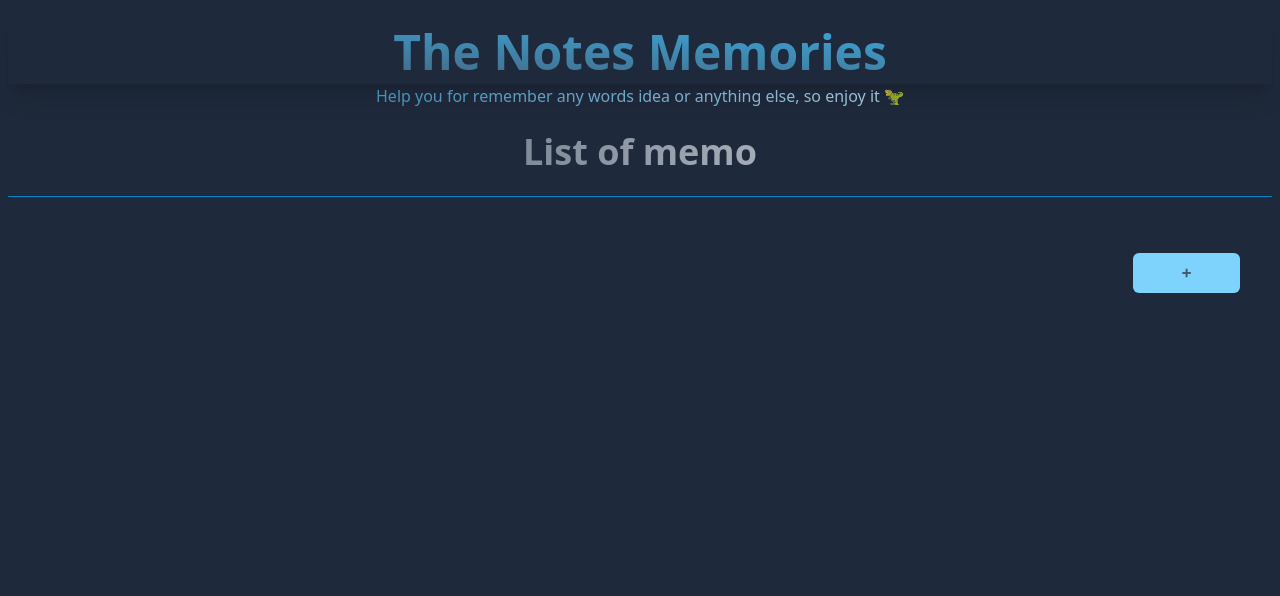
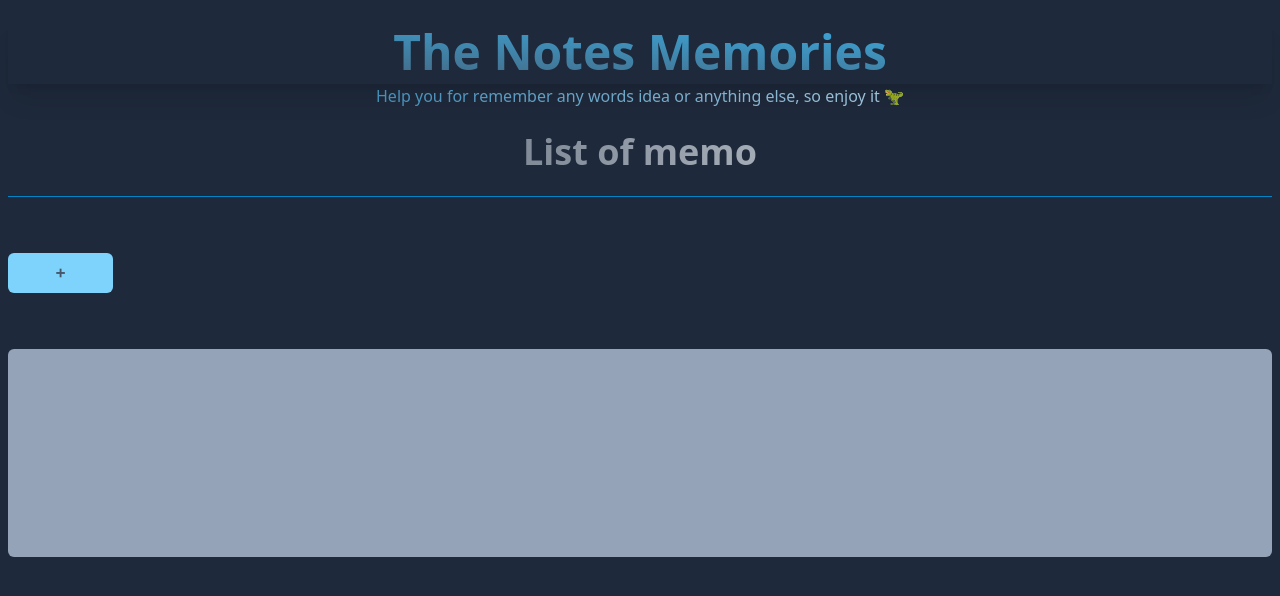
Before and after one commit to Tomba-Hopkins/project-vue, a Vue app in the folder catatan-app/: page / in a window 1280 px wide. Shown: the top 596 px of the page. Built offline with nearby package versions, Linux system fonts and the light colour scheme.

Commit message:
huhuhuhu

```diff
--- a/catatan-app/index.html
+++ b/catatan-app/index.html
@@ -7,7 +7,7 @@
     <title>Vite App</title>
     <link rel="stylesheet" href="src/assets/input.css">
   </head>
-  <body class="h-full bg-slate-800 text-slate-100">
+  <body class="h-auto bg-slate-800 text-slate-100">
     <div id="app"></div>
     <script type="module" src="/src/main.js"></script>
   </body>
--- a/catatan-app/src/App.vue
+++ b/catatan-app/src/App.vue
@@ -2,10 +2,30 @@
   <div class="p-2">
     <h1 class="bg-gradient-to-bl from-sky-400 to-slate-600 p-2 text-5xl text-center text-transparent bg-clip-text font-semibold shadow-xl mt-3">The Notes Memories</h1>
     <p class="text-center bg-gradient-to-r from-sky-700 to-slate-200 bg-clip-text text-transparent">Help you for remember any words idea or anything else, so enjoy it <span class="text-white">🦖</span></p>
-    <main>
+    <main class="h-auto">
       <h2 class="text-4xl text-center font-bold bg-gradient-to-r from-slate-700 to-slate-100 bg-clip-text text-transparent mt-6">List of memo</h2>
       <hr class="border-1 mt-6 border-sky-600">
-      <button class="p-2 w-1/12 mt-14 bg-sky-300 text-slate-600 font-semibold font-mono rounded-md absolute right-10 hover:bg-sky-600 hover:text-slate-100 transition duration-150 active:bg-sky-800 active:text-slate-100">+</button>
+      <button class="p-2 w-1/12 my-14 bg-sky-300 text-slate-600 font-semibold font-mono rounded-md hover:bg-sky-600 hover:text-slate-100 transition duration-150 active:bg-sky-800 active:text-slate-100">+</button>
+      <section class="container w-full h-52 bg-slate-400 p-5 rounded-md overflow-x-scroll">
+        <div class="w-max h-full flex items-center gap-4 ">
+          <!-- <div class="card p-5 w-52 h-full bg-slate-700 text-slate-300">
+            sebus
+          </div> -->
+        </div>
+      </section>
     </main>
   </div>
 </template>
+
+<style>
+
+.container {
+  scrollbar-color: transparent transparent;
+  width: 100%;
+}
+
+.container::-webkit-scrollbar{
+  display: none;
+}
+
+</style>
```
